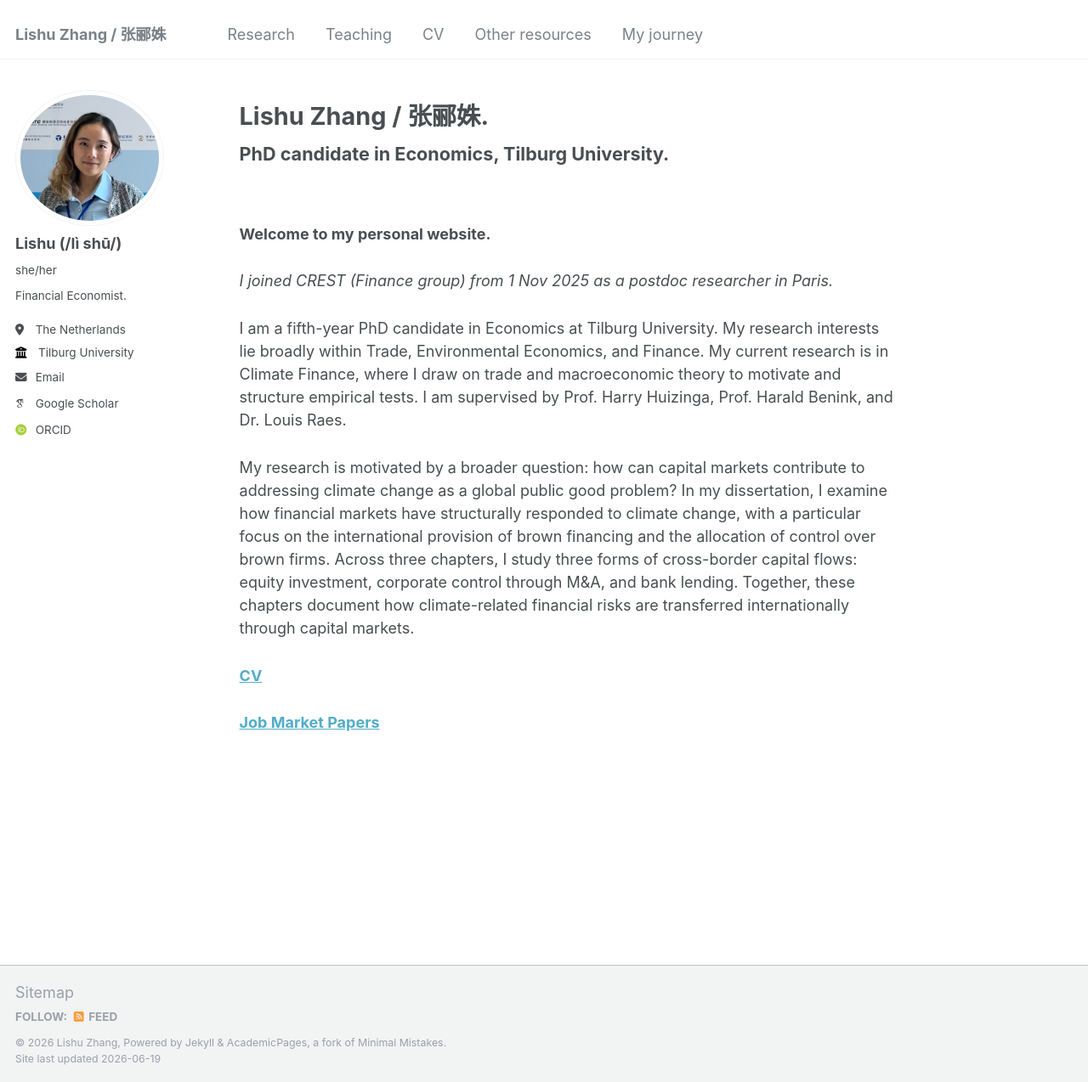
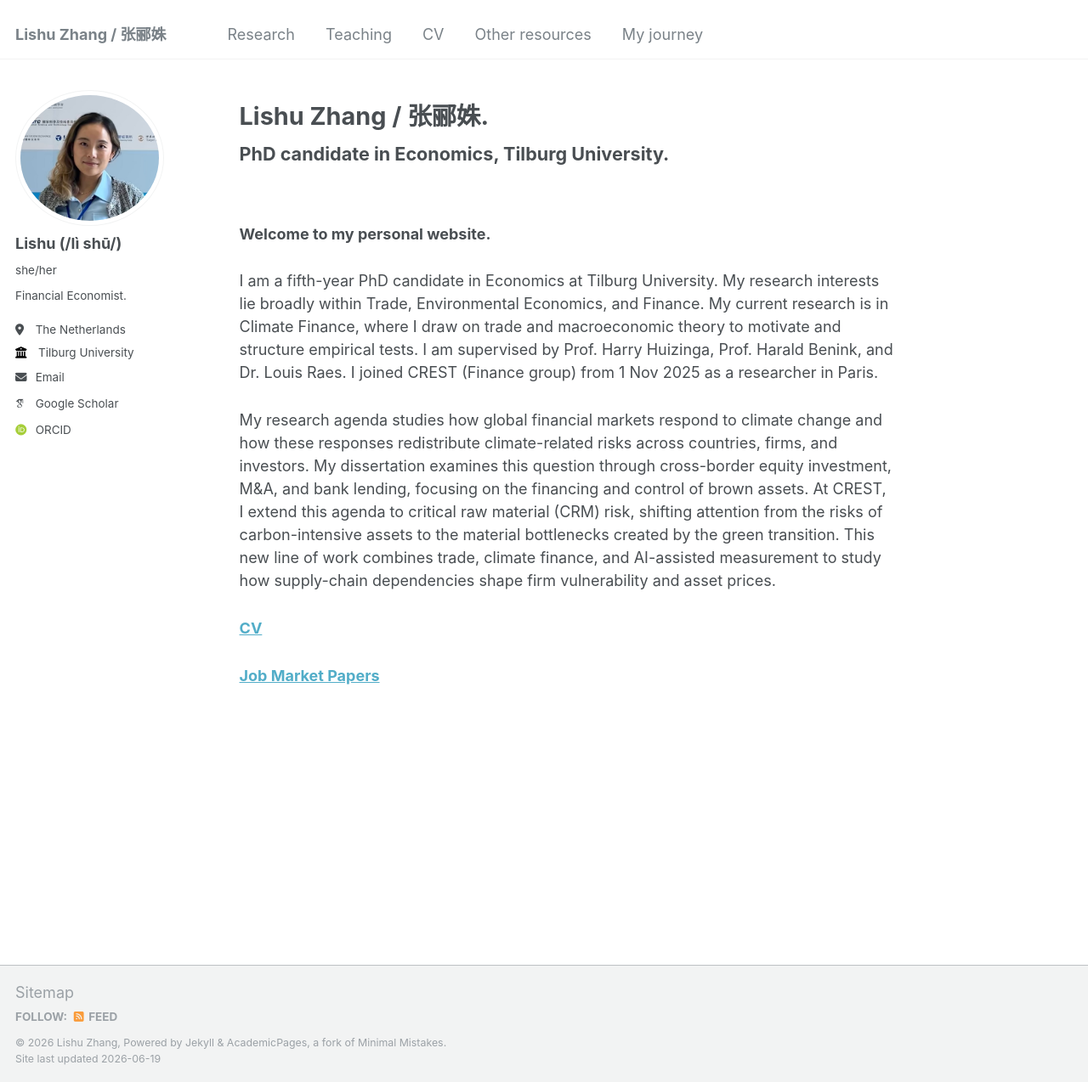
Before and after one commit to LishuZ/LishuZ.github.io, a Jekyll site: the page built from _pages/about.md, in a window 1280 px wide and 1274 px high. Shown: the whole window at 85% size. Built offline with Jekyll 4.4.1, drawn with Linux system fonts in a browser that asks for light colours; some web fonts are replaced.

Commit message:
Update about.md

```diff
--- a/_pages/about.md
+++ b/_pages/about.md
@@ -11,13 +11,10 @@ redirect_from:
 
 **Welcome to my personal website.**
 
-*I joined CREST (Finance group) from 1 Nov 2025 as a postdoc researcher in Paris.*
+I am a fifth-year PhD candidate in Economics at Tilburg University. My research interests lie broadly within Trade, Environmental Economics, and Finance. My current research is in Climate Finance, where I draw on trade and macroeconomic theory to motivate and structure empirical tests. I am supervised by Prof. Harry Huizinga, Prof. Harald Benink, and Dr. Louis Raes. I joined CREST (Finance group) from 1 Nov 2025 as a researcher in Paris.
 
-I am a fifth-year PhD candidate in Economics at Tilburg University. My research interests lie broadly within Trade, Environmental Economics, and Finance. My current research is in Climate Finance, where I draw on trade and macroeconomic theory to motivate and structure empirical tests. I am supervised by Prof. Harry Huizinga, Prof. Harald Benink, and Dr. Louis Raes.
-
-My research is motivated by a broader question: how can capital markets contribute to addressing climate change as a global public good problem? In my dissertation, I examine how financial markets have structurally responded to climate change, with a particular focus on the international provision of brown financing and the allocation of control over brown firms. Across three chapters, I study three forms of cross-border capital flows: equity investment, corporate control through M&A, and bank lending. Together, these chapters document how climate-related financial risks are transferred internationally through capital markets.
+My research agenda studies how global financial markets respond to climate change and how these responses redistribute climate-related risks across countries, firms, and investors. My dissertation examines this question through cross-border equity investment, M&A, and bank lending, focusing on the financing and control of brown assets. At CREST, I extend this agenda to critical raw material (CRM) risk, shifting attention from the risks of carbon-intensive assets to the material bottlenecks created by the green transition. This new line of work combines trade, climate finance, and AI-assisted measurement to study how supply-chain dependencies shape firm vulnerability and asset prices.
 <br />
-
 
 **[CV](https://www.dropbox.com/scl/fi/qijnx8gppf8potsj0bdlx/cv.pdf?rlkey=424j0xubetuhuwn012fmc4hv2&st=wbc0d7eu&dl=0)**
 
```
